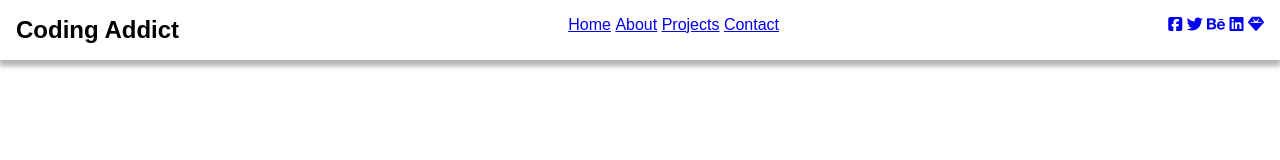
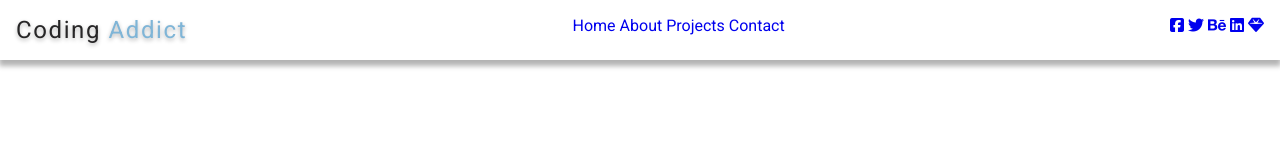
Before and after one commit to AngeloCornelio/res-navbar, a website: page index.html in a window 1280 px wide. Drawn offline with Linux system fonts and the light colour scheme.

Commit message:
Style logo

```diff
--- a/styles.css
+++ b/styles.css
@@ -1,8 +1,12 @@
-body, header, h1, div, ul, li, button {
+@import url('https://fonts.googleapis.com/css?family=Open+Sans|Roboto:400,700&display=swap');
+
+body, header, h1, div, ul, li, a, button {
     margin: 0;
     padding: 0;
-    font-family: sans-serif;
+    font-family: 'Roboto', sans-serif;
     list-style: none;
+    font-weight: normal;
+    text-decoration: none;
 }
 
 header {
@@ -20,6 +24,16 @@ header {
     display: inline;
 }
 
+.logo {
+    color: #272627;
+    text-shadow: 0 2px 4px rgba(0, 0, 0, 0.3);
+    letter-spacing: 0.1em;
+}
+
+.logo-blue {
+    color: #7fb5d7;
+}
+
 /* --- RESPONSIVE --- */
 .desktop {
     display: none;
```
